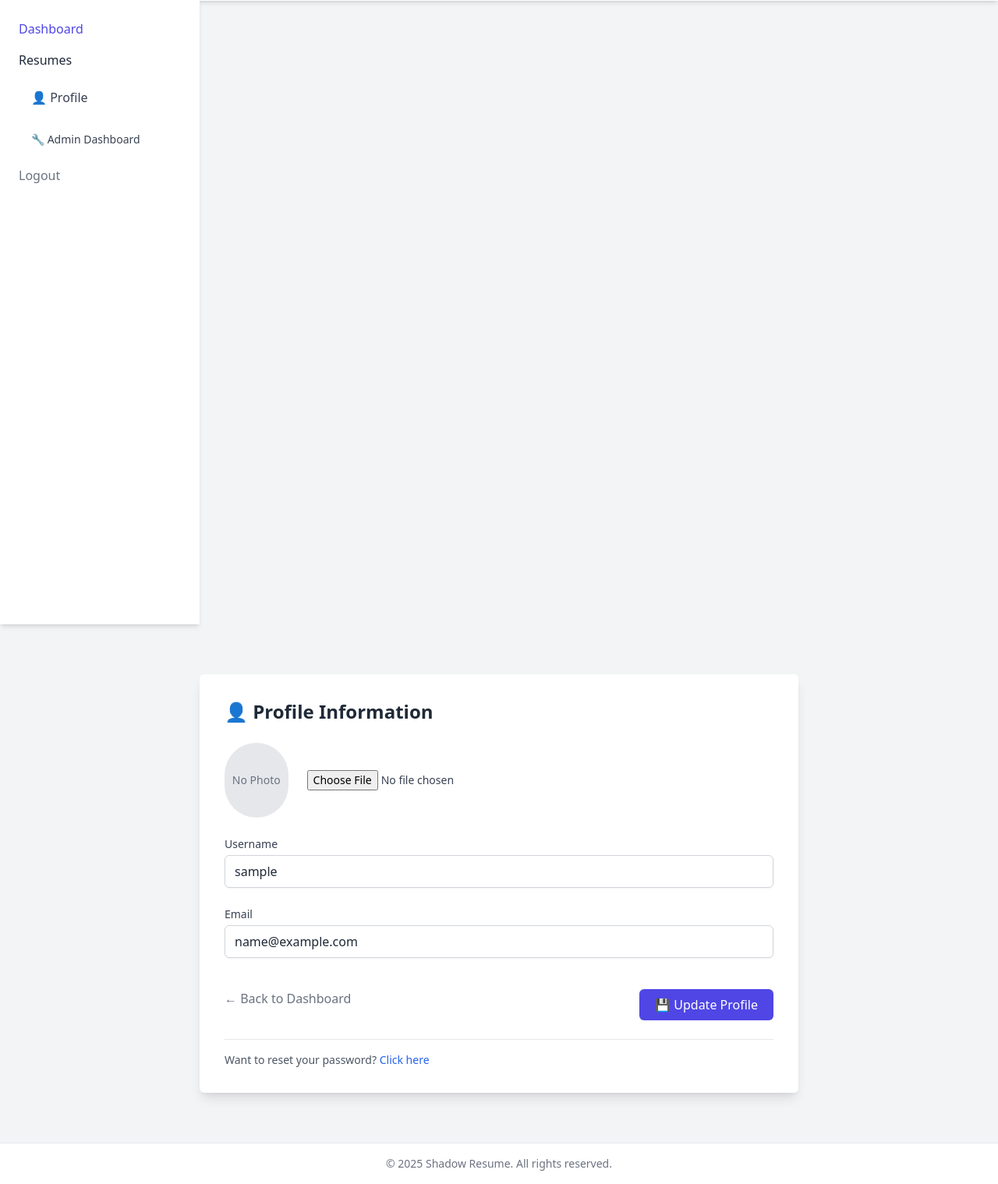
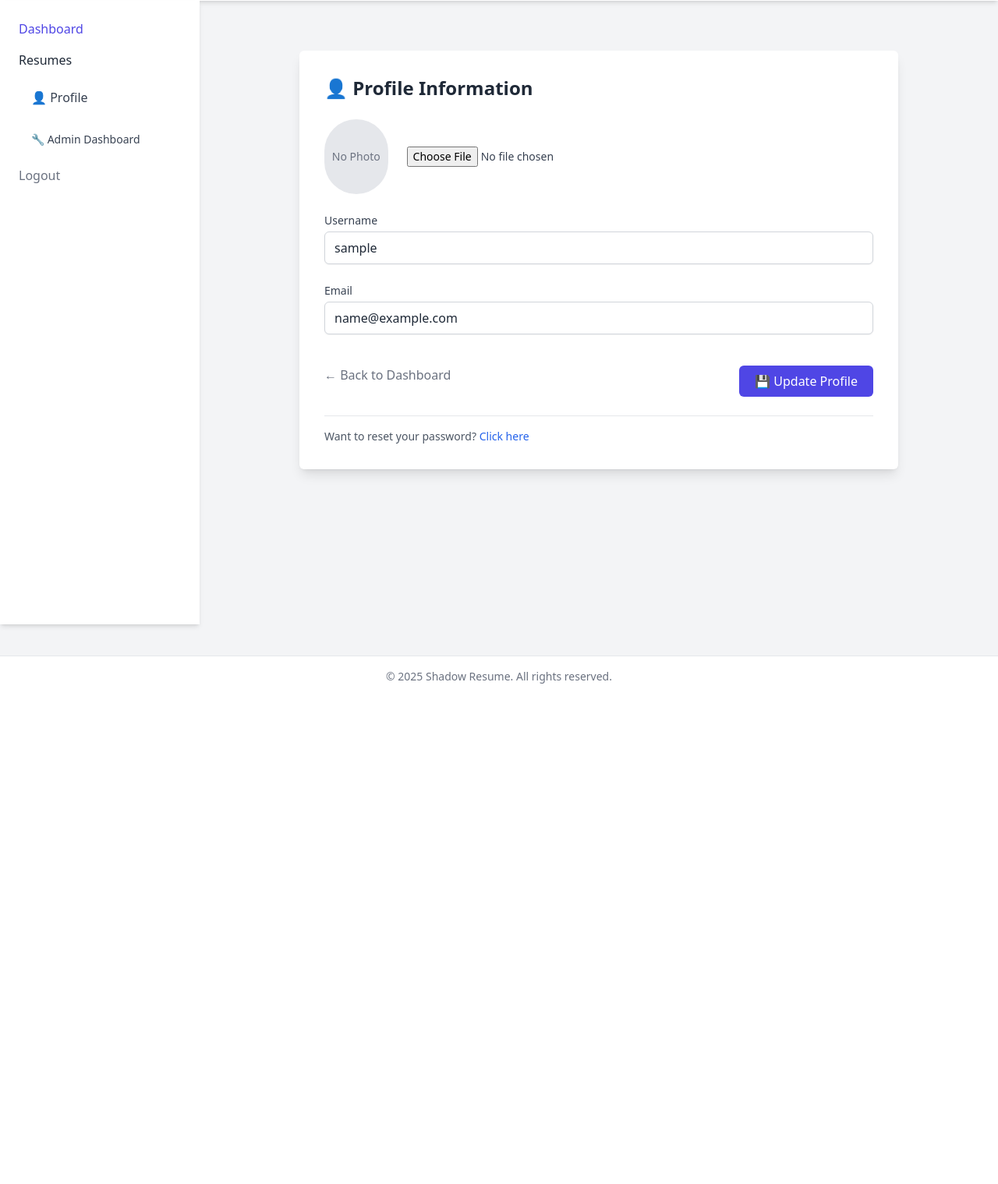
Before and after one commit to indruzz768/shadow-resume, a Django app: page /accounts/profile/ in a window 1280 px wide. Shown: the part 531-2050 px from the top of the page at 78% size. After the commit the page ends 1408 px from the top, so only its background shows below. Run offline with Django 5.2, Linux system fonts and the light colour scheme; the visitor is signed in with stand-in values (Sample User, id 1); some libraries are stand-ins or nearby versions.

```diff
--- a/templates/base.html
+++ b/templates/base.html
@@ -35,29 +35,19 @@
   {% block extra_head %}{% endblock %}
 </head>
 
-<body class="bg-gray-100 text-gray-800 font-sans antialiased min-h-screen">
-
-  <!-- Header -->
+<body class="bg-gray-100 text-gray-800 font-sans antialiased">
   {% include 'includes/header.html' %}
 
-  <!-- Layout Wrapper -->
-  <div class="flex flex-col lg:flex-row min-h-screen">
-
-    <!-- Sidebar -->
+  <div class="flex min-h-screen">
     {% include 'includes/sidebar.html' %}
-
-    <!-- Main Content -->
     <main class="flex-1 p-6">
-      {% block content %}
-      {% endblock %}
+      {% block content %}{% endblock %}
     </main>
-
   </div>
 
-  <!-- Footer -->
   {% include 'includes/footer.html' %}
 
-  <!-- Chart.js CDN -->
+  <!-- Chart.js -->
   <script src="https://cdn.jsdelivr.net/npm/chart.js"></script>
 </body>
 </html>
```
